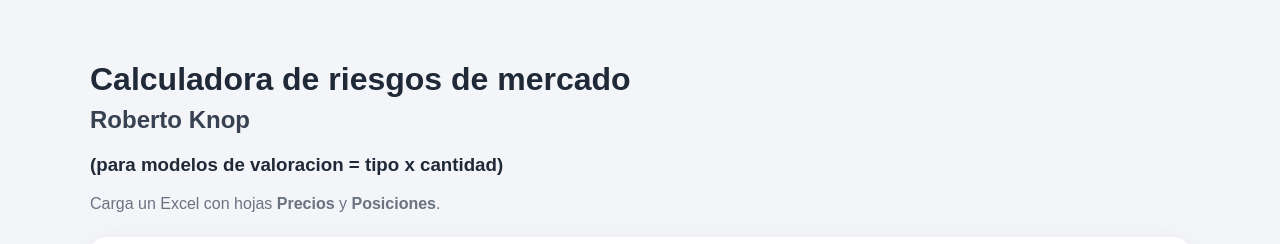
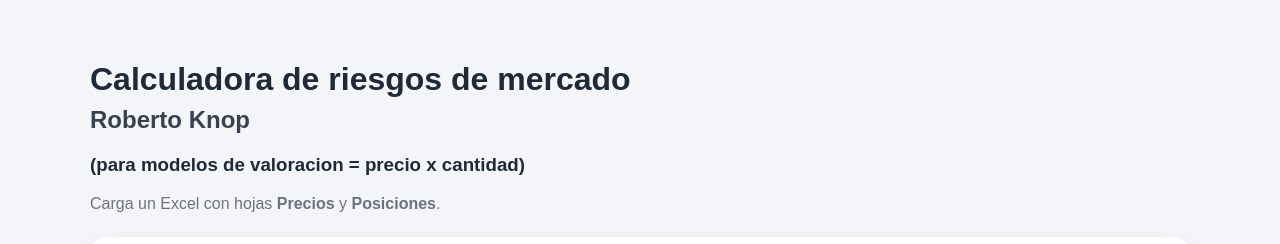
Before and after one commit to rknopmus/var-web-app, a Next.js app: page / in a window 1280 px wide. Shown: the top 244 px of the page. Built offline with nearby package versions, Linux system fonts and the light colour scheme.

Commit message:
Update index.js

```diff
--- a/pages/index.js
+++ b/pages/index.js
@@ -133,7 +133,7 @@ export default function Home() {
     <main className="container">
       <h1>Calculadora de riesgos de mercado</h1>
       <h2>Roberto Knop</h2>
-      <h3>(para modelos de valoracion = tipo x cantidad)</h3>
+      <h3>(para modelos de valoracion = precio x cantidad)</h3>
       <p className="subtitle">
         Carga un Excel con hojas <strong>Precios</strong> y{" "}
         <strong>Posiciones</strong>.
```
